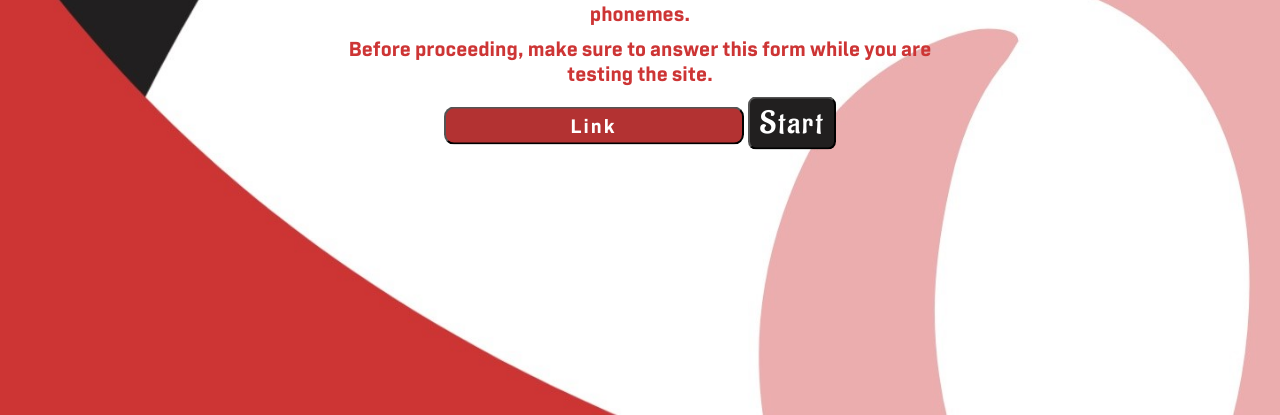
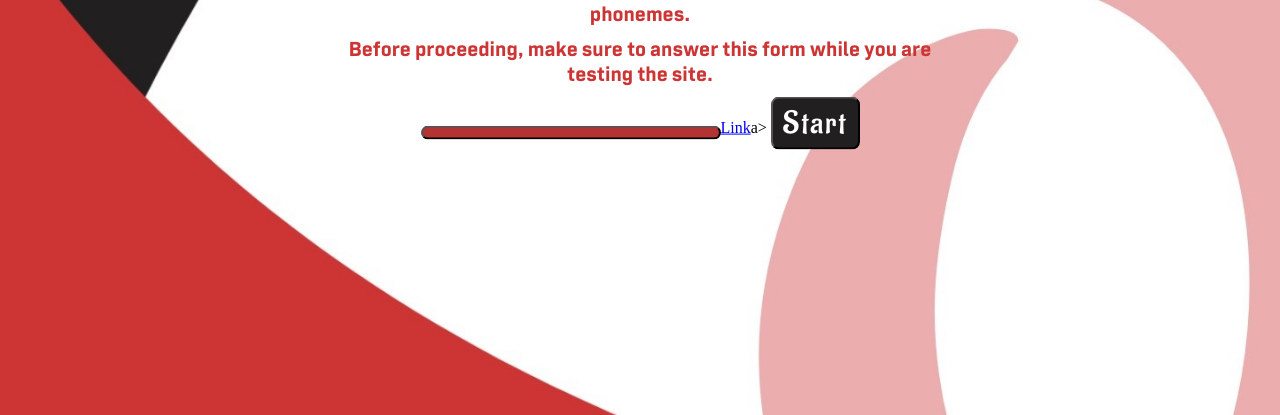
Before and after one commit to mangledheathen/phoenics, a plain HTML site: page index.html in a window 1280 px wide. Shown: the part 385-800 px from the top of the page. Drawn offline with Linux system fonts and the light colour scheme.

Commit message:
Update index.html

```diff
--- a/index.html
+++ b/index.html
@@ -21,7 +21,7 @@
 
         <p>A simple website to test your pronunciation skills by the power of phonemes. </p>
         <p>Before proceeding, make sure to answer this form while you are testing the site. </p>
-        <button class="btn2" a href="https://forms.gle/nGVCUGFhYtKv1VvU9">Link</button>
+        <a href="https://forms.gle/nGVCUGFhYtKv1VvU9"><button class="btn2"></button>Link</button></a>a>
 
         <button class="btn" onclick="document.location='mictest.htm'">Start</button>
     </div>
```
